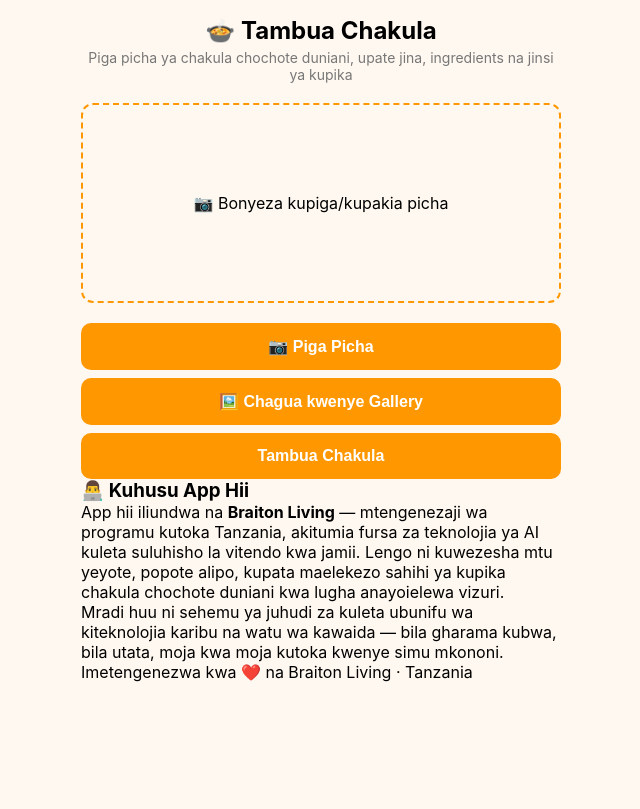
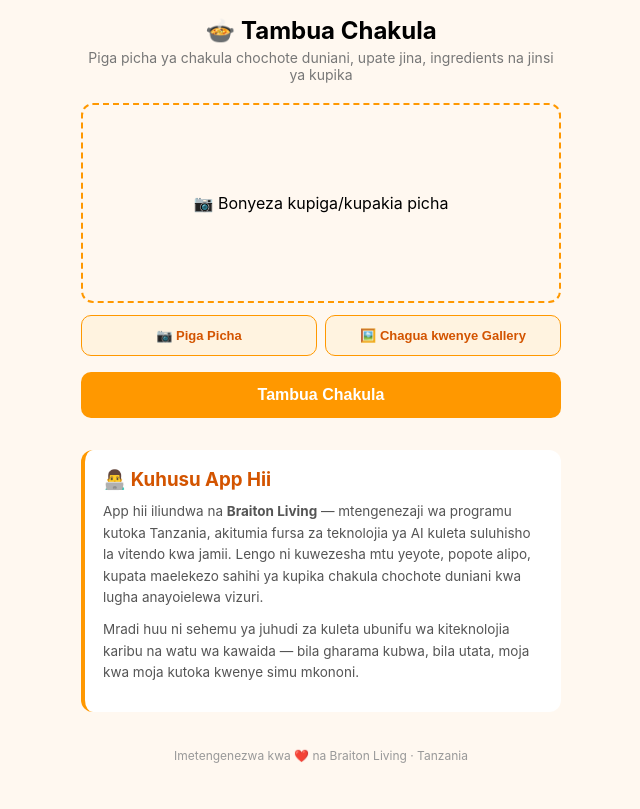
Before and after one commit to tonticha9/Food-detection-, a Flask app: page / in a window 1280 px wide. Shown: the whole page, without its empty margins (319-959 px from the left). Before the commit the page ends 682 px from the top, so only its background shows below. Run offline with Flask 3, Linux system fonts and the light colour scheme; some libraries are stand-ins or nearby versions.

Commit message:
Add button-row styles and update about-section

```diff
--- a/static/style.css
+++ b/static/style.css
@@ -27,7 +27,22 @@ h1 { text-align: center; font-size: 24px; margin-bottom: 4px; }
 }
 
 .upload-box img { width: 100%; height: 100%; object-fit: cover; }
-#imageInput { display: none; }
+
+.button-row {
+  display: flex;
+  gap: 8px;
+  margin-bottom: 8px;
+}
+
+.button-row button {
+  flex: 1;
+  background: #fff3e0;
+  color: #d35400;
+  border: 1px solid #ff9800;
+  margin-top: 0;
+  font-size: 13px;
+  padding: 12px 6px;
+}
 
 button {
   width: 100%;
@@ -94,3 +109,31 @@ button {
   font-style: italic;
   margin-bottom: 10px;
 }
+
+.about-section {
+  margin-top: 32px;
+  background: white;
+  padding: 18px;
+  border-radius: 12px;
+  border-left: 4px solid #ff9800;
+}
+
+.about-section h3 {
+  margin-bottom: 10px;
+  color: #d35400;
+}
+
+.about-section p {
+  font-size: 13.5px;
+  color: #555;
+  line-height: 1.6;
+  margin-bottom: 10px;
+}
+
+.footer {
+  text-align: center;
+  margin-top: 20px;
+  padding: 16px 0 30px;
+  color: #999;
+  font-size: 12px;
+}
```
